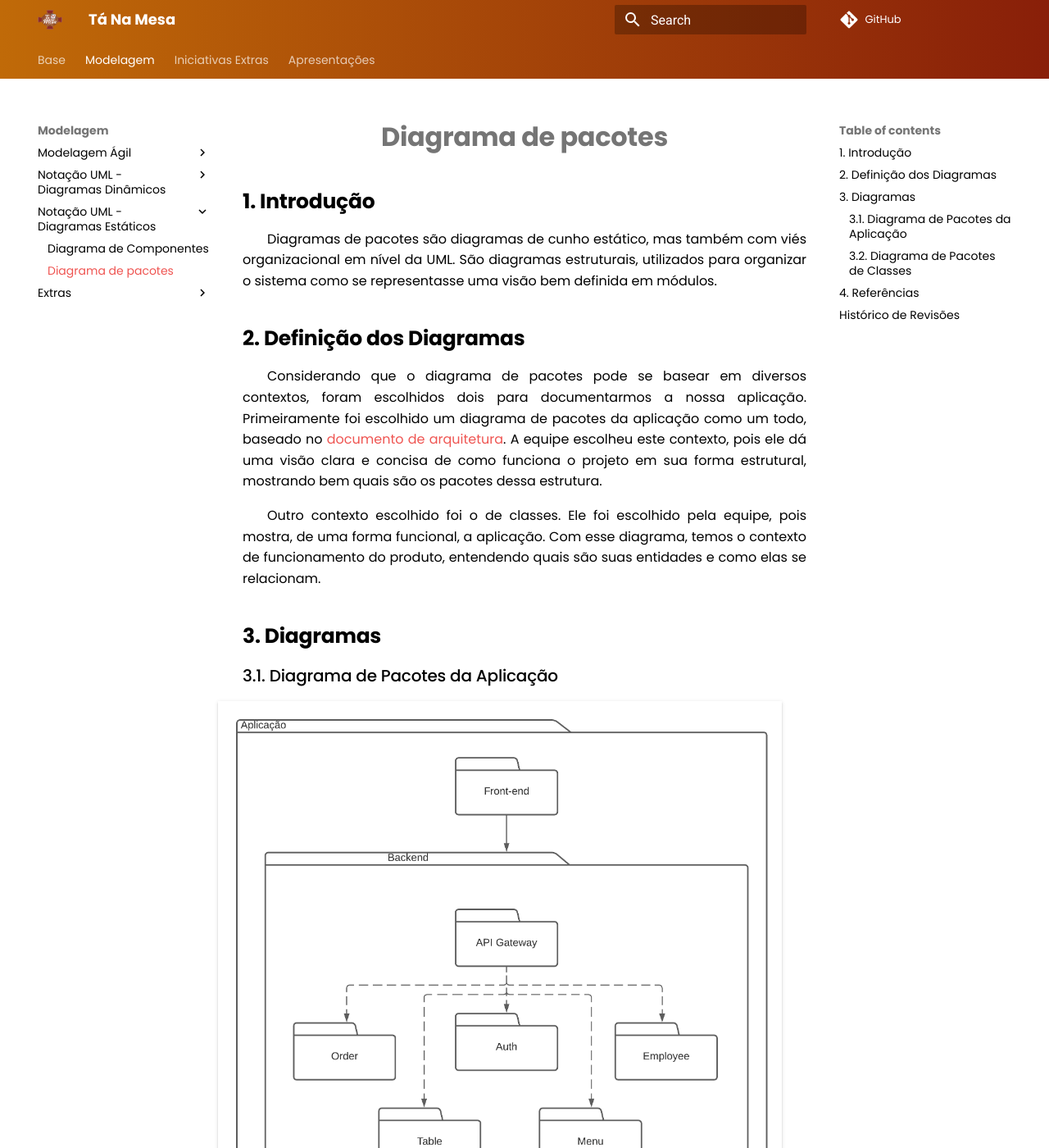
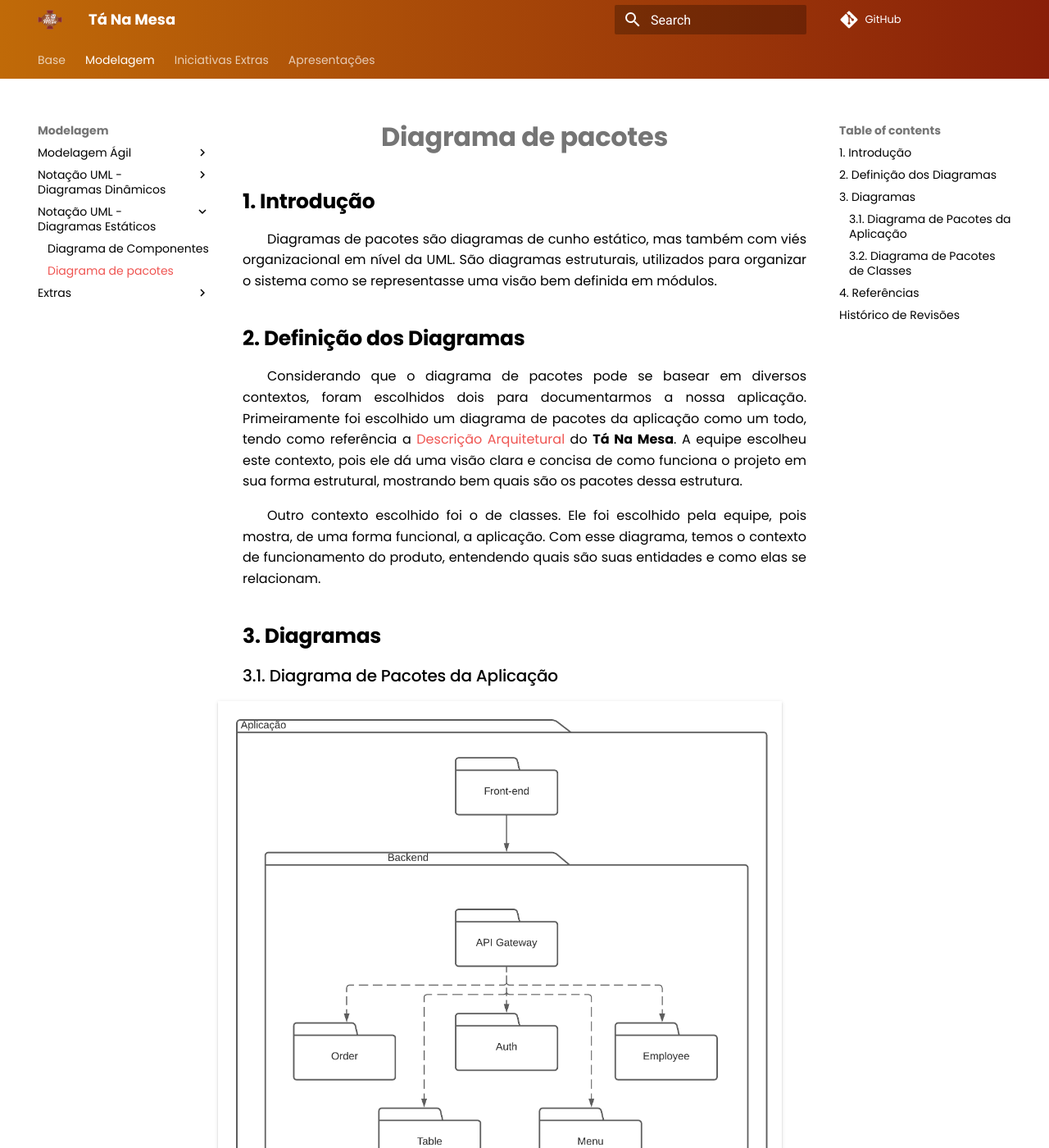
Before and after one commit to UnBArqDsw2021-1/2021.1_G02_TaNaMesa_docs, an MkDocs documentation site: the page built from docs/2-Modelagem/Diagramas-Estaticos/Diagrama-de-Pacotes.md, in a window 1280 px wide and 1400 px high. Shown: the whole window at 82% size. Built offline with MkDocs 1.6.1 and Material for MkDocs 9.7.7, drawn with Linux system fonts in a browser that asks for light colours; comment, search, counter and statistics services are not loaded; some of the changed text lies outside the part shown.

Commit message:
(#83) Altera a citação da descrição arquitetural do projeto no diagrama de pacotes

```diff
--- a/docs/2-Modelagem/Diagramas-Estaticos/Diagrama-de-Pacotes.md
+++ b/docs/2-Modelagem/Diagramas-Estaticos/Diagrama-de-Pacotes.md
@@ -6,7 +6,7 @@
 
 ## 2. Definição dos Diagramas
 
-Considerando que o diagrama de pacotes pode se basear em diversos contextos, foram escolhidos dois para documentarmos a nossa aplicação. Primeiramente foi escolhido um diagrama de pacotes da aplicação como um todo, baseado no [documento de arquitetura](https://unbarqdsw2021-1.github.io/2021.1_G02_TaNaMesa_docs/2-Modelagem/extras/arquitetura/). A equipe escolheu este contexto, pois ele dá uma visão clara e concisa de como funciona o projeto em sua forma estrutural, mostrando bem quais são os pacotes dessa estrutura.
+Considerando que o diagrama de pacotes pode se basear em diversos contextos, foram escolhidos dois para documentarmos a nossa aplicação. Primeiramente foi escolhido um diagrama de pacotes da aplicação como um todo, tendo como referência a [Descrição Arquitetural](https://unbarqdsw2021-1.github.io/2021.1_G02_TaNaMesa_docs/2-Modelagem/extras/arquitetura/) do **Tá Na Mesa**. A equipe escolheu este contexto, pois ele dá uma visão clara e concisa de como funciona o projeto em sua forma estrutural, mostrando bem quais são os pacotes dessa estrutura.
 
 Outro contexto escolhido foi o de classes. Ele foi escolhido pela equipe, pois mostra, de uma forma funcional, a aplicação. Com esse diagrama, temos o contexto de funcionamento do produto, entendendo quais são suas entidades e como elas se relacionam.
 
@@ -55,3 +55,4 @@
 | :--------- | :----- | :------------------- | :------------------------------------------- |
 | 21/08/2021 | 1.0    | Criação do documento | [Daniel Primo](https://github.com/danieldagerom) e [Tiago Samuel](https://github.com/tsrrodrigues) |
 | 23/08/2021 | 1.1    | Revisado             | [Eduarda Servidio](https://github.com/ServideoEC) |
+| 23/08/2021 | 1.2    | Revisa o documento e altera uma citação da descrição arquitetural do projeto             | [Lucas Boaventura](https://github.com/lboaventura25) |
```
Also changed, not shown: other parts of docs/2-Modelagem/Diagramas-Estaticos/Diagrama-de-Pacotes.md (+2 -2 lines).
